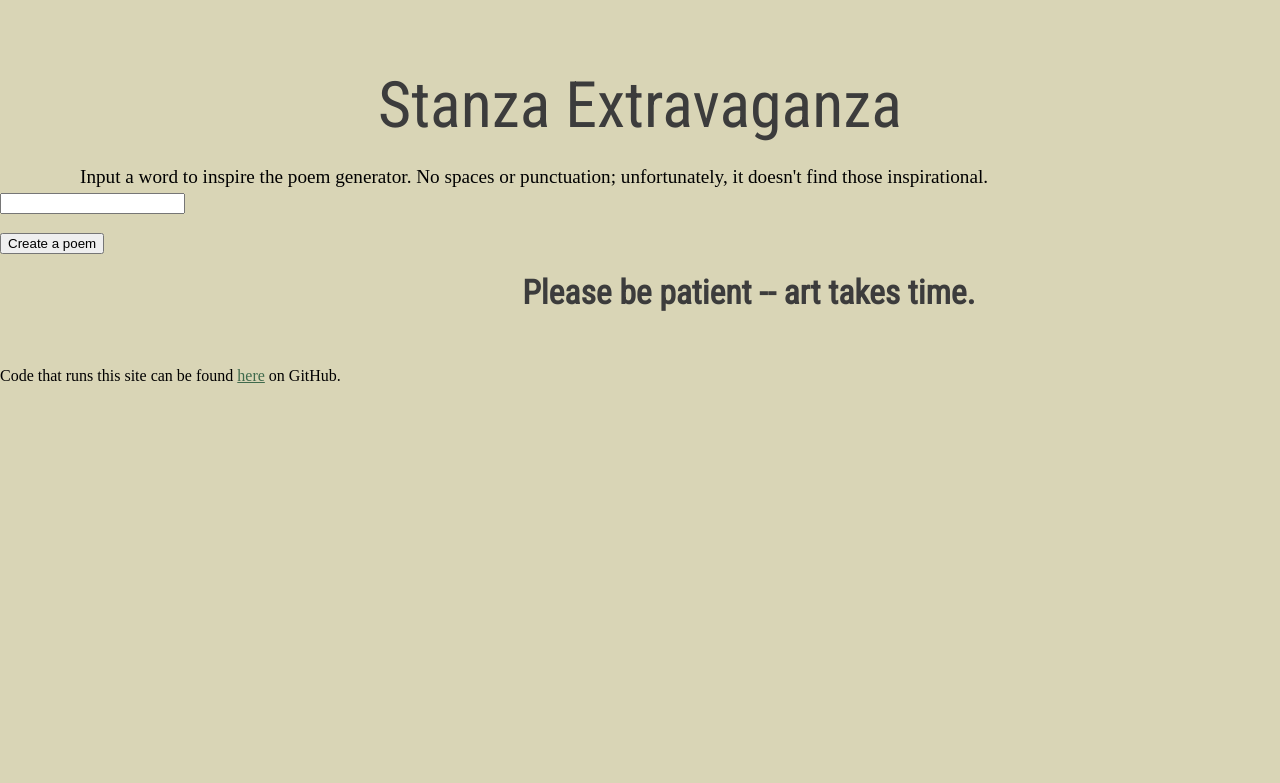
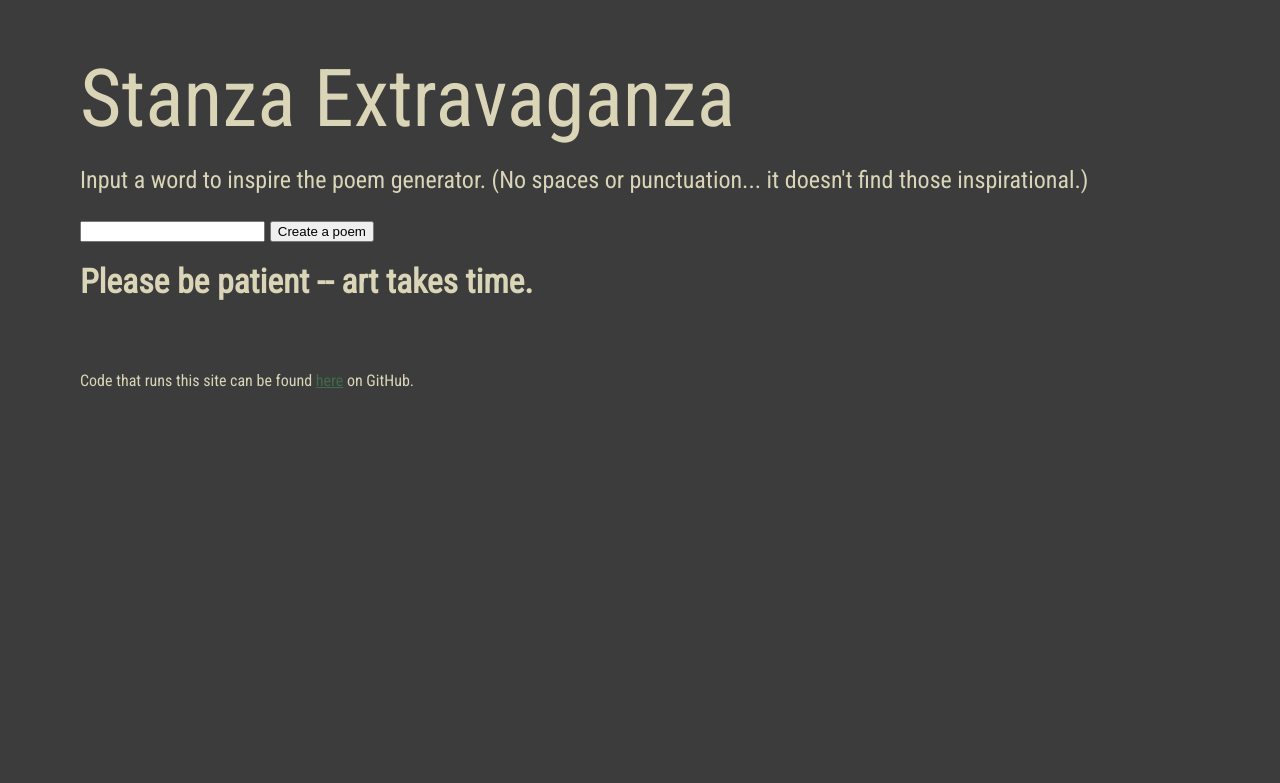
Before and after one commit to aerenchyma/poem-generation, a Flask app: page / in a window 1280 px wide. Shown: the top 783 px of the page. Run offline with Flask 2, Linux system fonts and the light colour scheme.

Commit message:
Cont. style WIP

```diff
--- a/app.py
+++ b/app.py
@@ -257,7 +257,7 @@
 # Forms
 
 class WordForm(FlaskForm):
-    seed_word = StringField("Input a word to inspire the poem generator. No spaces or punctuation; unfortunately, it doesn't find those inspirational.", validators=[DataRequired()])
+    seed_word = StringField("Input a word to inspire the poem generator. (No spaces or punctuation... it doesn't find those inspirational.)", validators=[DataRequired()])
     submit = SubmitField("Create a poem")
 
 
--- a/static/css/style.css
+++ b/static/css/style.css
@@ -2,9 +2,17 @@
     font-family: "Source Serif Pro", serif;
     margin: 0;
     padding: 0;
-    background-color: #d9d5b6;
   }
 
+.poem-page {
+  background-color: #d9d5b6;
+  color: rgb(60, 60, 60);
+}
+
+.home-page {
+  color: #d9d5b6;
+  background-color: rgb(60, 60, 60);
+}
 
   /** Header, footer **/
 
@@ -24,15 +32,70 @@
   }
 
   label {
+    align:center;
     margin-left:5rem;
     margin-right:5rem;
     margin-top:1rem;
     margin-bottom:1rem;
+    color: #d9d5b6;
+    font-family:"Roboto Condensed", serif;
+    /* text-transform: uppercase; */
+    font-size: 1.5rem;
   }
 
+  /* .input-form {
+    margin-left:5rem;
+    margin-right:5rem;
+    margin-top:1rem;
+    margin-bottom:1rem;
+    align:center;
+  } */
+
+  /* #seed-word {
+    margin-left:5rem;
+    margin-right:5rem;
+    margin-top:1rem;
+    margin-bottom:1rem;
+    align:center;
+  }
+
+  #submit {
+    margin-left:5rem;
+    margin-right:5rem;
+    margin-top:1rem;
+    margin-bottom:1rem;
+    align:center;
+  } */
+
+  #form-center {
+    align:center;
+    margin-left:5rem;
+    margin-right:5rem;
+    margin-top:1rem;
+    margin-bottom:1rem;
+    color: #d9d5b6;
+  }
+
+  /* input {
+    align: center;
+    margin-left:2rem;
+    margin-right:0rem;
+    margin-top:1rem;
+    margin-bottom:0.1rem;
+  } */
+
   .subtitle {
-    text-align:center;
-    margin: 1rem 1rem 1rem 1rem;
+    /* margin-left:5rem;
+    margin-right:5rem;
+    margin-top:1rem;
+    margin-bottom:1rem; */
+    align:center;
+    margin-left:5rem;
+    margin-right:5rem;
+    margin-top:1rem;
+    margin-bottom:1rem;
+    font-size: 2.1rem;
+  }
   }
 
   .intro {
@@ -51,11 +114,16 @@
 
   .poem-title {
     font-family: "Bree Serif", serif;
+    font-size: 1.8rem;
+    padding-left:17%;
+    text-align: left; */
+    /* text-transform: uppercase; */
+    margin: 5rem 1rem 2rem 1rem;
   }
 
   .poetry {
     line-height: 1.6em;
-    font-size: 1.5rem;
+    font-size: 1.2rem;
     padding-left:23%;
     /* font-family: "Merriweather", sans-serif; */
     font-family: "EB Garamond", sans-serif;
@@ -199,14 +267,14 @@
   h5,
   h6 {
     font-family: "Roboto Condensed", serif;
-    color: rgb(60, 60, 60);
+    /* color: rgb(60, 60, 60); */
     clear: both;
   }
   h3 a,
   h4 a,
   h5 a,
   h6 a {
-    color: rgb(5, 44, 5) !important;
+    /* color: rgb(5, 44, 5) !important; */
     text-decoration: none;
   }
 
@@ -217,11 +285,11 @@
     font-weight: normal;
   }
   h2 {
-    padding-left:17%;
-    text-align: left;
+    /* padding-left:17%;
+    text-align: left; */
     /* text-transform: uppercase; */
-    margin: 5rem 1rem 1rem 1rem;
-    font-size: 2.1rem;
+    /* margin: 5rem 1rem 1rem 1rem;
+    font-size: 2.1rem; */
   }
   h3 {
     font-size: 1.75rem;
@@ -229,9 +297,13 @@
   }
 
   .page-title {
-    text-align: center;
-    margin: 2rem 1rem 1rem 1rem;
-    font-size: 4rem;
+    align:center;
+    margin-left:5rem;
+    margin-right:5rem;
+    margin-top:1rem;
+    margin-bottom:1rem;
+    color: #d9d5b6;
+    font-size:5rem;
   }
 
   .page h2 {
@@ -246,7 +318,7 @@
   }
 
   .back-button {
-    background-color: #324840;
+    background-color: rgb(60, 60, 60);;
     color: rgb(164, 157, 157);
     size:200px;
     margin-top: 10%;
@@ -264,7 +336,17 @@
   .info-click {
     /* font-family: SFMono-Regular, Menlo, Monaco, Consolas, "Liberation Mono", */
       /* "Courier New", monospace; */
-    font-family: "Bree Serif", sans-serif;
+    font-family: "Roboto Condensed", sans-serif;
+    font-size: 1.5rem;
+    text-transform: uppercase;
+  }
+
+  .info-share {
+    font-family: "Roboto Condensed", sans-serif;
+    font-size: 1rem;
+    margin-left:5rem;
+    margin-right:5rem;
+    /* text-transform: uppercase; */
   }
 
   pre {
--- a/templates/home.html
+++ b/templates/home.html
@@ -9,24 +9,21 @@
 <title>Poem Generator</title>
 </style>
 </head>
-<body>
+<body class="home-page">
 
 
         <br><br>
         <h1 class="page-title">Stanza Extravaganza</h1>
 
-        <form action="/" method="POST">
-            <p>
-                {{ form.seed_word.label }}<br>
-                {{ form.seed_word() }}
-            </p>
-            <p>{{ form.submit() }}
+        <form class="input-form" action="/" method="POST">
+               <p>{{ form.seed_word.label }}</p>
+               <p id="form-center">{{ form.seed_word() }} {{ form.submit() }}</p>
         </form>
 
 
         <h2 class="subtitle">Please be patient -- art takes time.</h2>
 
-        <p></p><br><br>Code that runs this site can be found <a href='https://github.com/aerenchyma/poem-generation'>here</a> on GitHub.</p>
+        <p class="info-share"><br><br>Code that runs this site can be found <a href='https://github.com/aerenchyma/poem-generation'>here</a> on GitHub.</p>
 
 
 </body>
--- a/templates/poem.html
+++ b/templates/poem.html
@@ -9,7 +9,7 @@
 
 <title>{{ poem_title }}</title>
 
-<body>
+<body class="poem-page">
     <h2 class="poem-title">{{ poem_title }}</h2>
     <span class="border">
     <div class="poetry">
```
